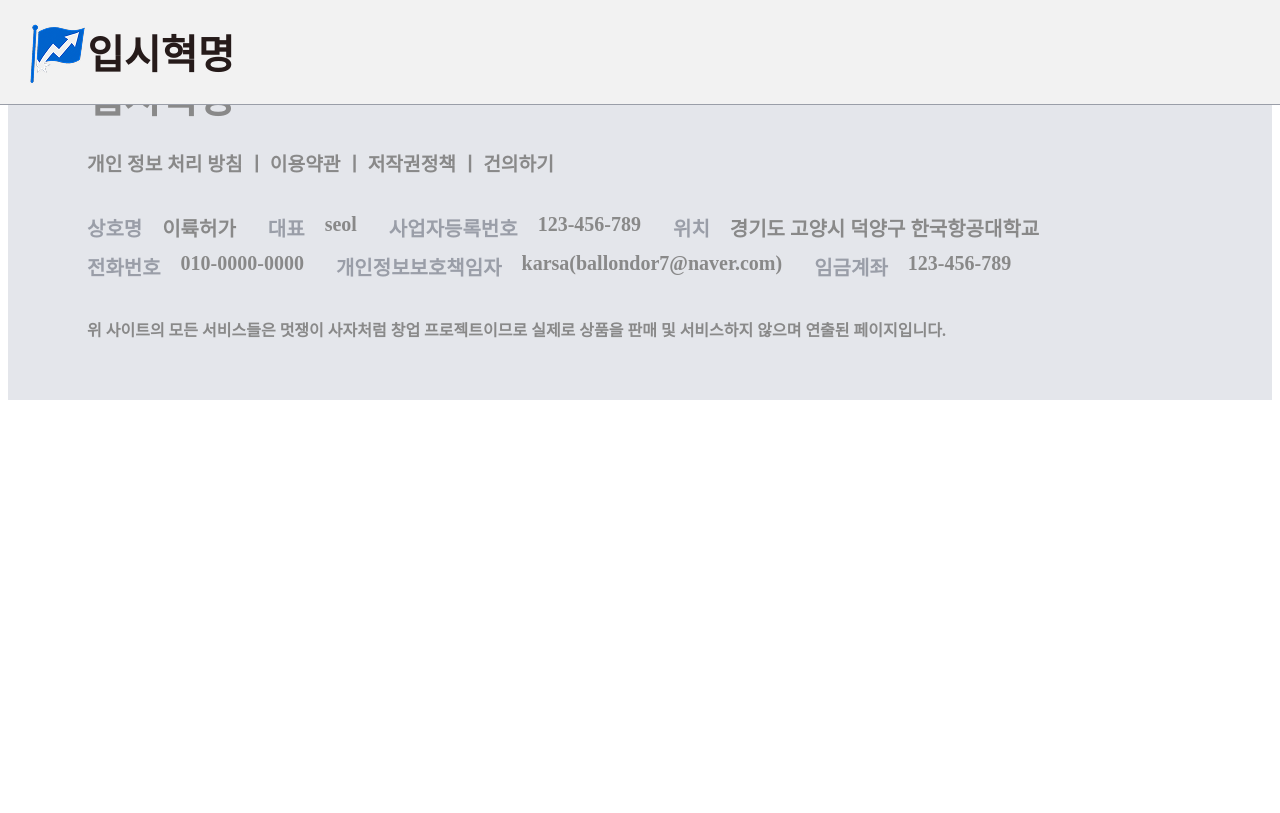
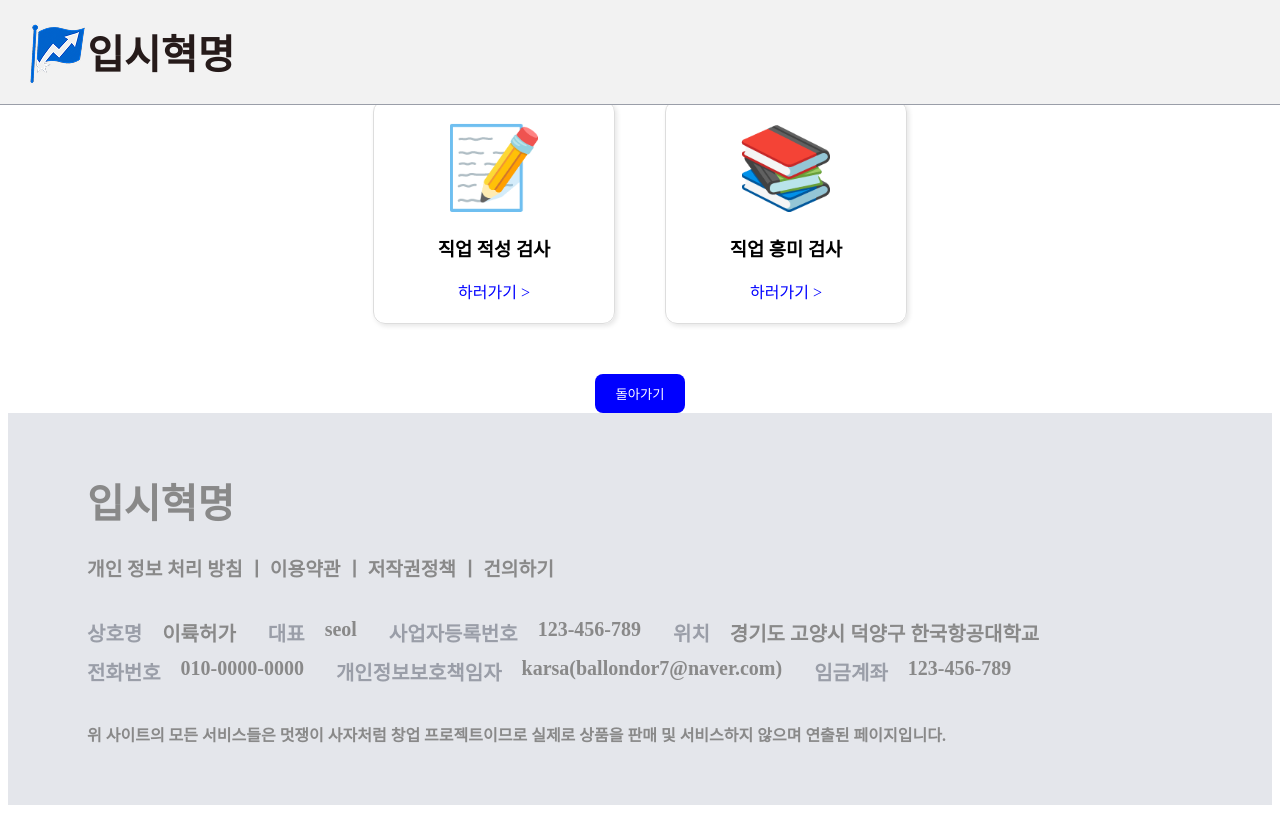
Before and after one commit to gotothesky2/Front-End, a React (Create React App) app in the folder can-fly-react/: page /test in a window 1280 px wide. Built offline with nearby package versions, Linux system fonts and the light colour scheme; a web font is replaced by a local one.

Commit message:
feat: TestSelectPage 컴포넌트 생성

```diff
--- a/can-fly-react/src/App.js
+++ b/can-fly-react/src/App.js
@@ -3,6 +3,7 @@ import Home from './pages/Home/Home';
 import { BrowserRouter as Router, Routes, Route } from "react-router-dom";
 import Footer from './components/Footer';
 import Header from './components/Header';
+import TestSelectPage from './pages/TestSelectPage';
 
 function App() {
   return (
@@ -12,6 +13,7 @@ function App() {
       <Routes>
 
         <Route path="/" element={<Home />} />
+        <Route path="/test" element={<TestSelectPage />} />
       </Routes>
       <Footer/>
     </Router>
--- /dev/null
+++ b/can-fly-react/src/components/AptitudeTest.js
@@ -0,0 +1,24 @@
+import React from 'react';
+
+const AptitudeTest = (props) => {
+  return (
+    <div
+      style={{
+        border: '1px solid #ddd',
+        borderRadius: '12px',
+        padding: '20px',
+        width: '200px',
+        textAlign: 'center',
+        cursor: 'pointer',
+        boxShadow: '2px 2px 5px rgba(0,0,0,0.1)',
+      }}
+      onClick={props.onClick}
+    >
+      <div style={{ fontSize: '80px' }}>📝</div>
+      <h3>직업 적성 검사</h3>
+      <div style={{ color: 'blue', marginTop: '10px' }}>하러가기 &gt;</div>
+    </div>
+  );
+}
+
+export default AptitudeTest;
--- /dev/null
+++ b/can-fly-react/src/components/InterestTest.js
@@ -0,0 +1,24 @@
+import React from 'react';
+
+const InterestTest = (props) => {
+  return (
+    <div
+      style={{
+        border: '1px solid #ddd',
+        borderRadius: '12px',
+        padding: '20px',
+        width: '200px',
+        textAlign: 'center',
+        cursor: 'pointer',
+        boxShadow: '2px 2px 5px rgba(0,0,0,0.1)',
+      }}
+      onClick={props.onClick}
+    >
+      <div style={{ fontSize: '80px' }}>📚</div>
+      <h3>직업 흥미 검사</h3>
+      <div style={{ color: 'blue', marginTop: '10px' }}>하러가기 &gt;</div>
+    </div>
+  );
+}
+
+export default InterestTest;
--- /dev/null
+++ b/can-fly-react/src/pages/TestSelectPage.js
@@ -0,0 +1,28 @@
+import React from 'react';
+import AptitudeTest from '../components/AptitudeTest';
+import InterestTest from '../components/InterestTest';
+
+const TestSelectPage = () => {
+  return (
+    <div style={{ display: 'flex', flexDirection: 'column', alignItems: 'center', marginTop: '100px' }}>
+      <div style={{ display: 'flex', gap: '50px' }}>
+        <AptitudeTest onClick={() => alert('직업 적성 검사로 이동')} />
+        <InterestTest onClick={() => alert('직업 흥미 검사로 이동')} />
+      </div>
+      <div style={{ marginTop: '50px' }}>
+        <button style={{
+          padding: '10px 20px',
+          backgroundColor: 'blue',
+          color: 'white',
+          border: 'none',
+          borderRadius: '8px',
+          cursor: 'pointer'
+        }}>
+          돌아가기
+        </button>
+      </div>
+    </div>
+  );
+}
+
+export default TestSelectPage;
```
